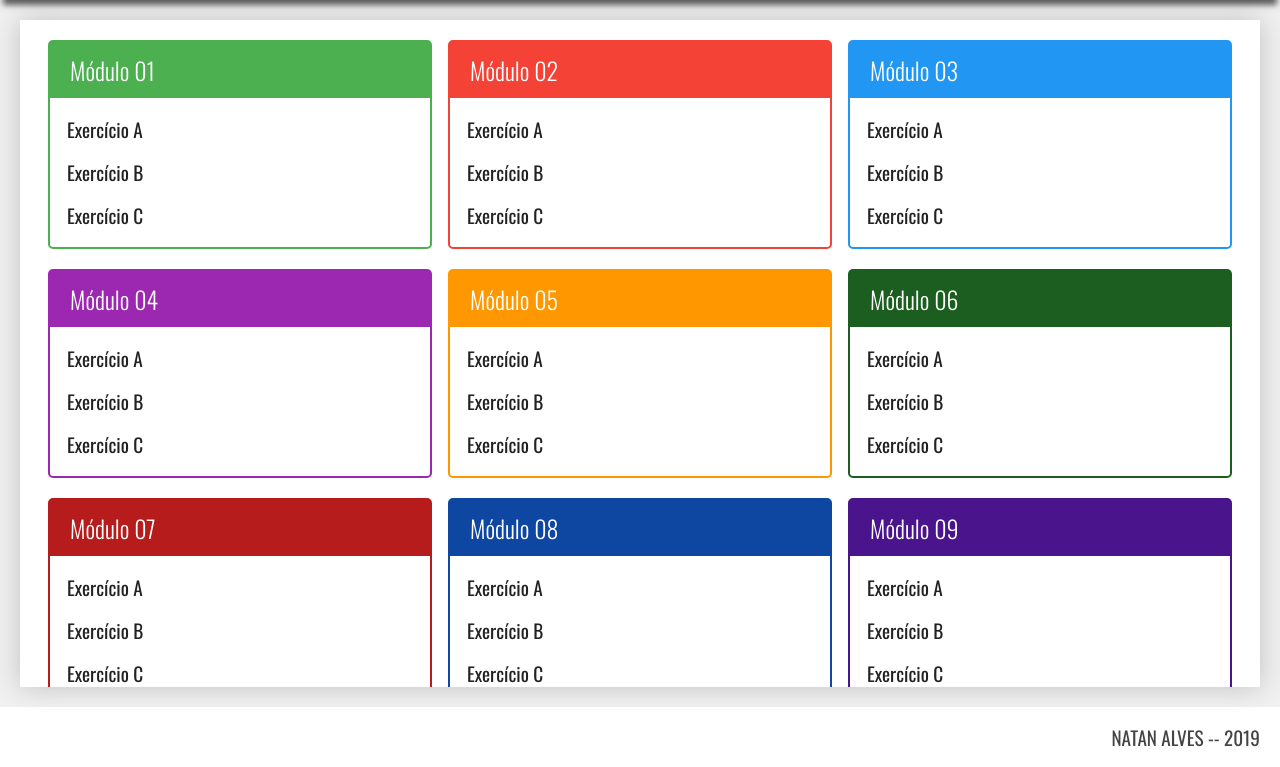
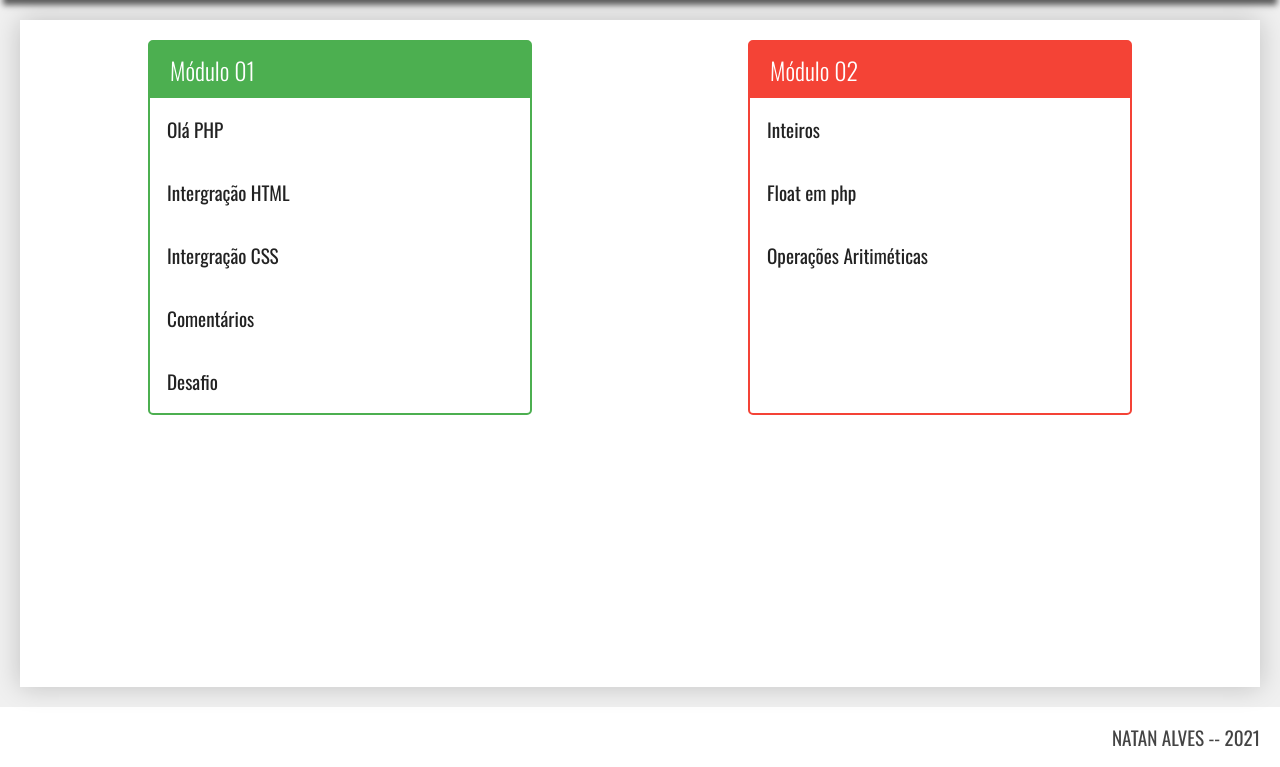
Before and after one commit to natancom2n/ponto, a PHP site: page / in a window 1280 px wide. Shown: the part 120-887 px from the top of the page. Run offline with PHP 8.4, Linux system fonts and the light colour scheme.

Commit message:
modulos basicos

```diff
--- /dev/null
+++ b/basico/ola.php
@@ -0,0 +1,5 @@
+<div class="titulo">Olá PHP</div>
+
+<?php
+    echo'Olá PHP!';
+?>
--- a/index.php
+++ b/index.php
@@ -20,73 +20,31 @@
                 <div class="modulo verde">
                     <h3>Módulo 01</h3>
                     <ul>
-                    <li><a href="#">Exercício A</a></li>
-                    <li><a href="#">Exercício B</a></li>
-                    <li><a href="#">Exercício C</a></li>
+                        <li><a href="exercicio.php?dir=basico&file=ola">Olá PHP</a></li>
+                    </ul>
+                    <ul>
+                        <li><a href="exercicio.php?dir=basico&file=html">Intergração HTML</a></li>
+                    </ul>
+                    <ul>
+                        <li><a href="exercicio.php?dir=basico&file=css">Intergração CSS</a></li>
+                    </ul>
+                    <ul>
+                        <li><a href="exercicio.php?dir=basico&file=comentarios">Comentários</a></li>
+                    </ul>
+                    <ul>
+                        <li><a href="exercicio.php?dir=basico&file=desafio">Desafio</a></li>
                     </ul>
                 </div>
                 <div class="modulo vermelho">
                     <h3>Módulo 02</h3>
                     <ul>
-                    <li><a href="#">Exercício A</a></li>
-                    <li><a href="#">Exercício B</a></li>
-                    <li><a href="#">Exercício C</a></li>
+                        <li><a href="exercicio.php?dir=tipos&file=int">Inteiros</a></li>
                     </ul>
-            </div>
-            <div class="modulo azul">
-                <h3>Módulo 03</h3>
                     <ul>
-                    <li><a href="#">Exercício A</a></li>
-                    <li><a href="#">Exercício B</a></li>
-                    <li><a href="#">Exercício C</a></li>
+                        <li><a href="exercicio.php?dir=tipos&file=float">Float em php</a></li>
                     </ul>
-            </div>
-            <div class="modulo roxo">
-                <h3>Módulo 04</h3>
                     <ul>
-                    <li><a href="#">Exercício A</a></li>
-                    <li><a href="#">Exercício B</a></li>
-                    <li><a href="#">Exercício C</a></li>
-                </ul>
-            </div>
-            <div class="modulo laranja">
-                <h3>Módulo 05</h3>
-                <ul>
-                    <li><a href="#">Exercício A</a></li>
-                    <li><a href="#">Exercício B</a></li>
-                    <li><a href="#">Exercício C</a></li>
-                </ul>
-            </div>
-            <div class="modulo verdeescuro">
-                <h3>Módulo 06</h3>
-                <ul>
-                    <li><a href="#">Exercício A</a></li>
-                    <li><a href="#">Exercício B</a></li>
-                    <li><a href="#">Exercício C</a></li>
-                </ul>
-            </div>
-            <div class="modulo vermescuro">
-                <h3>Módulo 07</h3>
-                <ul>
-                    <li><a href="#">Exercício A</a></li>
-                    <li><a href="#">Exercício B</a></li>
-                    <li><a href="#">Exercício C</a></li>
-                </ul>
-            </div>
-            <div class="modulo azulescuro">
-                <h3>Módulo 08</h3>
-                <ul>
-                    <li><a href="#">Exercício A</a></li>
-                    <li><a href="#">Exercício B</a></li>
-                    <li><a href="#">Exercício C</a></li>
-                </ul>
-            </div>
-            <div class="modulo roxoescuro">
-                <h3>Módulo 09</h3>
-                <ul>
-                    <li><a href="#">Exercício A</a></li>
-                    <li><a href="#">Exercício B</a></li>
-                    <li><a href="#">Exercício C</a></li>
+                        <li><a href="exercicio.php?dir=tipos&file=operacoes">Operações Aritiméticas</a></li>
                     </ul>
                 </div>
             </nav>
@@ -94,7 +52,7 @@
     </main>
 
     <footer class="rodape">
-        NATAN ALVES -- 2019
+        NATAN ALVES -- <?= date('Y') ?>
     </footer>
 </body>
 </html>
--- /dev/null
+++ b/tipos/float.php
@@ -0,0 +1,6 @@
+<div class="titulo">Float</div>
+
+<?php
+echo 1.1, '<br>';
+var_dump(1.1);
+echo '<br>';
```
Also changed, not shown: assets/css/exercicio.css (added, +47 -0 lines), basico/comentarios.php (added, +13 -0 lines), basico/css.php (added, +37 -0 lines), basico/desafio.php (added, +7 -0 lines), basico/html.php (added, +15 -0 lines), exercicio.php (added, +37 -0 lines), tipos/int.php (added, +13 -0 lines), tipos/operacoes.php (added, +17 -0 lines). Lines whose indentation alone changed are shown as unchanged.
